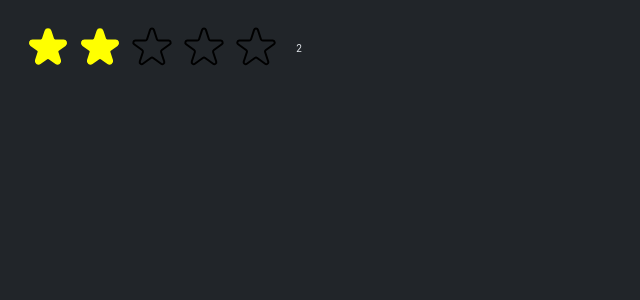
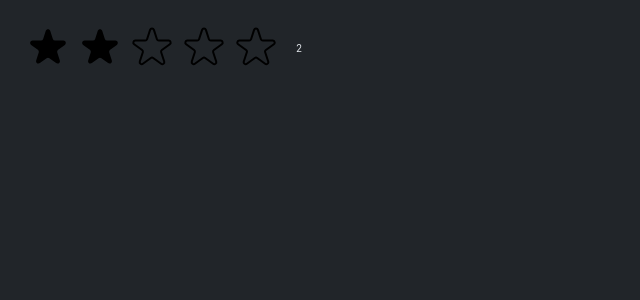
Before and after one commit to marustas/UsePopCorn, a React (Create React App) app: page / in a window 1280 px wide. Both pictures are taken after a click on the button 100 px from the left and 48 px from the top of the page. Shown: the top 300 px of the page, without its empty margins (0-640 px from the left). Built offline with nearby package versions, Linux system fonts and the light colour scheme.

Commit message:
Coloring added to the text and stars

```diff
--- a/src/StarRating.js
+++ b/src/StarRating.js
@@ -11,24 +11,19 @@ const StarContainerStyle = {
   gap: "4px",
 };
 
-const Text = {
-  lineHeight: "1",
-  margin: "0",
-};
-
-const StarStyle = {
-  height: "48px",
-  width: "48px",
-  display: "block",
-  cursor: "pointer",
-};
-
-const StarRating = ({ maxRating }) => {
+const StarRating = ({ maxRating = 5, color = "fcc419", size = 48 }) => {
   const [rating, setRating] = useState(0);
   const [tempRating, setTempRating] = useState(0);
 
   const handleRating = (rating) => {
     setRating(rating);
+  };
+
+  const Text = {
+    lineHeight: "1",
+    margin: "0",
+    color,
+    size: `${size / 1.5}px`,
   };
 
   return (
@@ -41,6 +36,8 @@ const StarRating = ({ maxRating }) => {
             key={i}
             onHoverIn={() => setTempRating(i + 1)}
             onHoverOut={() => setTempRating(0)}
+            color={color}
+            size={size}
           />
         ))}
       </div>
@@ -51,7 +48,14 @@ const StarRating = ({ maxRating }) => {
 
 export default StarRating;
 
-const Star = ({ onRate, full, onHoverIn, onHoverOut }) => {
+const Star = ({ onRate, full, onHoverIn, onHoverOut, color, size }) => {
+  const StarStyle = {
+    width: `${size}px`,
+    height: `${size}px`,
+    display: "block",
+    cursor: "pointer",
+  };
+
   return (
     <span
       role="button"
@@ -64,8 +68,8 @@ const Star = ({ onRate, full, onHoverIn, onHoverOut }) => {
         <svg
           xmlns="http://www.w3.org/2000/svg"
           viewBox="0 0 20 20"
-          fill="yellow"
-          stroke="yellow"
+          fill={color}
+          stroke={color}
         >
           <path d="M9.049 2.927c.3-.921 1.603-.921 1.902 0l1.07 3.292a1 1 0 00.95.69h3.462c.969 0 1.371 1.24.588 1.81l-2.8 2.034a1 1 0 00-.364 1.118l1.07 3.292c.3.921-.755 1.688-1.54 1.118l-2.8-2.034a1 1 0 00-1.175 0l-2.8 2.034c-.784.57-1.838-.197-1.539-1.118l1.07-3.292a1 1 0 00-.364-1.118L2.98 8.72c-.783-.57-.38-1.81.588-1.81h3.461a1 1 0 00.951-.69l1.07-3.292z" />
         </svg>
```
